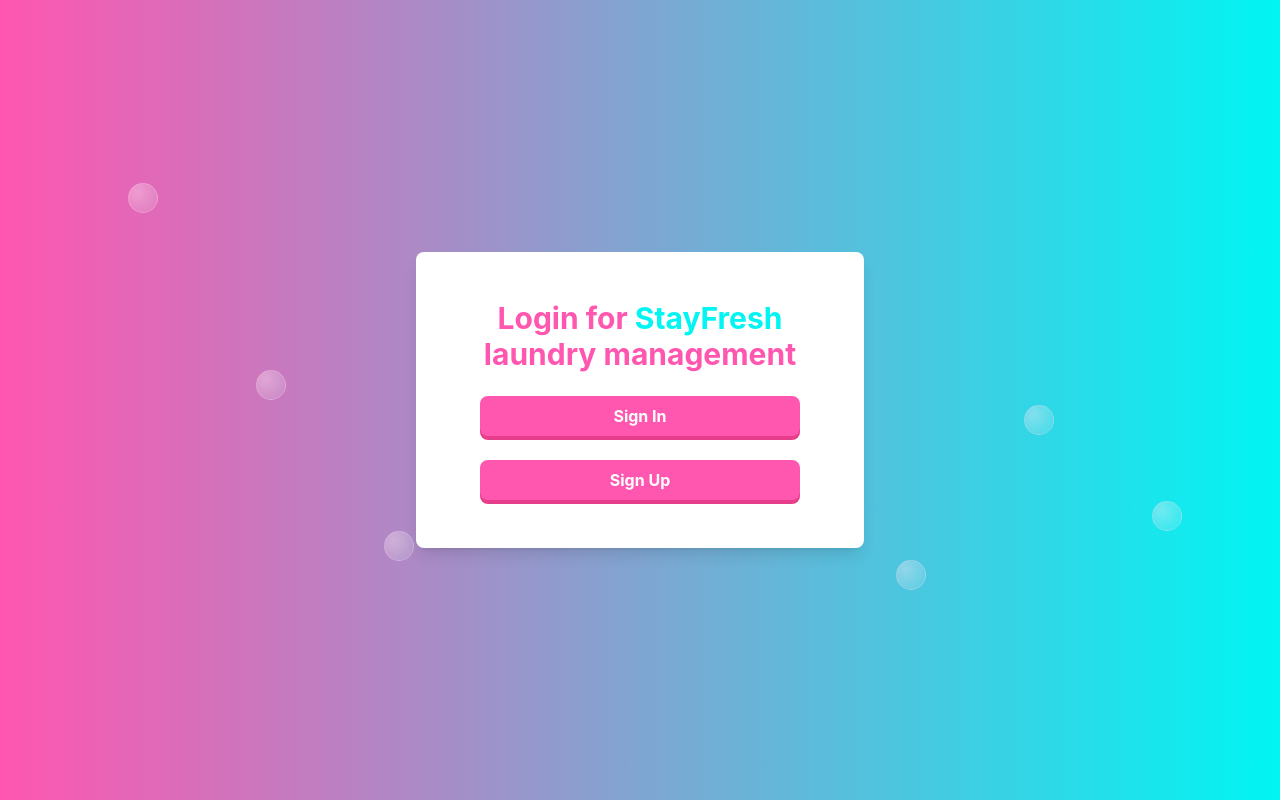
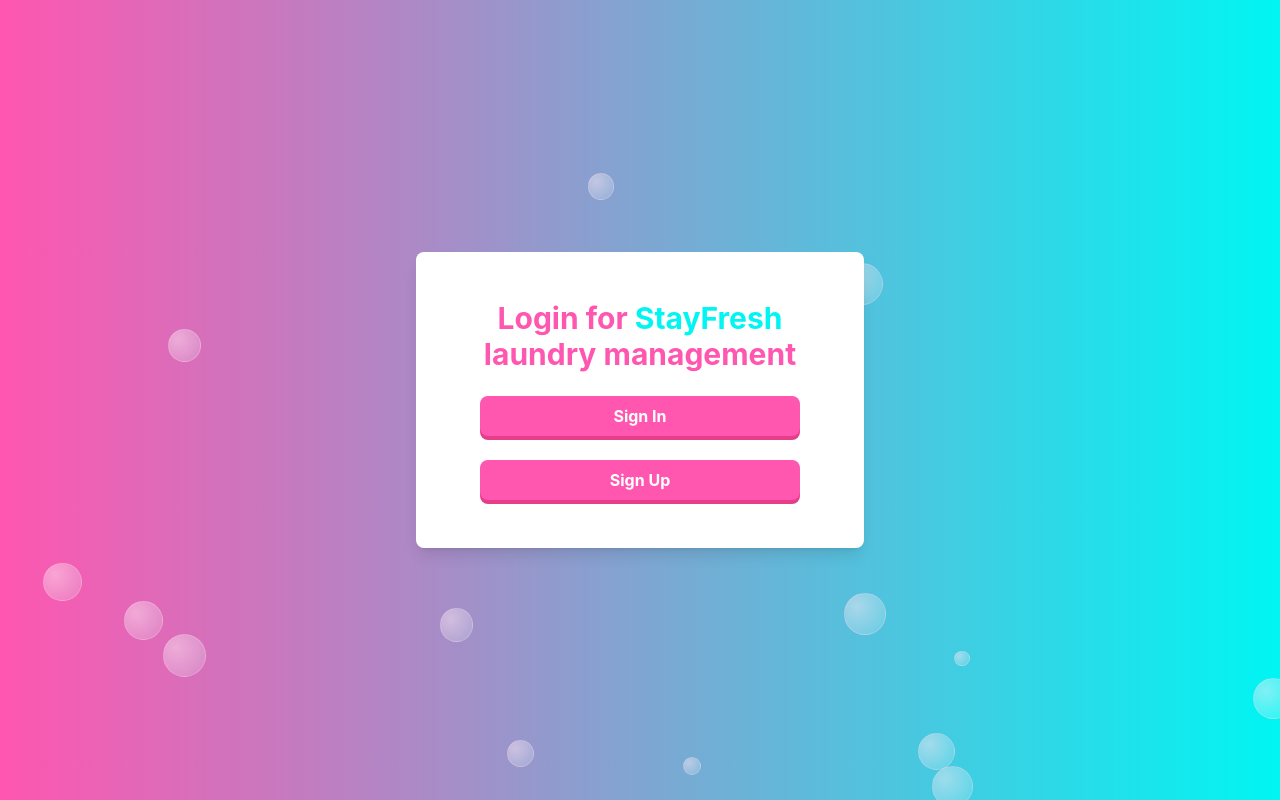
Before and after one commit to StayCare-Group/StayCare-Frontend, a Vue app in the folder StayCare/: page /LogorCreate in a window 1280 px wide. Built offline with nearby package versions, Linux system fonts and the light colour scheme; no server answers.

Commit message:
better bubbles

```diff
--- a/StayCare/src/Pages/CreateAccount.vue
+++ b/StayCare/src/Pages/CreateAccount.vue
@@ -1,8 +1,18 @@
 <script setup>
-import { ref } from 'vue'
+import { ref, computed } from 'vue'
 import { useRouter } from 'vue-router'
 import { registerUser } from '../api/auth'
 import { useAuthStore } from '../stores/auth.js'
+
+const bubbles = computed(() =>
+  Array.from({ length: 15 }, (_, i) => ({
+    id: i,
+    left: Math.random() * 96 + 2,
+    size: Math.random() * 30 + 15,
+    delay: Math.random() * 5,
+    duration: Math.random() * 4 + 4,
+  }))
+)
 
 const router = useRouter()
 const auth = useAuthStore()
@@ -52,15 +62,18 @@
 
 <template>
   <div class="template">
-    <div class="bubble" style="left: 10%; animation-delay: 0s;"></div>
-    <div class="bubble" style="left: 20%; animation-delay: 1s;"></div>
-    <div class="bubble" style="left: 30%; animation-delay: 2s;"></div>
-    <div class="bubble" style="left: 40%; animation-delay: 0.5s;"></div>
-    <div class="bubble" style="left: 50%; animation-delay: 1.5s;"></div>
-    <div class="bubble" style="left: 60%; animation-delay: 0.8s;"></div>
-    <div class="bubble" style="left: 70%; animation-delay: 2.2s;"></div>
-    <div class="bubble" style="left: 80%; animation-delay: 1.2s;"></div>
-    <div class="bubble" style="left: 90%; animation-delay: 1.8s;"></div>
+    <div
+      v-for="b in bubbles"
+      :key="b.id"
+      class="bubble"
+      :style="{
+        left: b.left + '%',
+        width: b.size + 'px',
+        height: b.size + 'px',
+        animationDelay: b.delay + 's',
+        animationDuration: b.duration + 's',
+      }"
+    />
     <div class="flex flex-col items-center justify-center bg-white px-8 py-12 rounded-lg shadow-lg max-w-md w-full" style="position: relative; z-index: 1;">
       <h1 class="text-3xl font-bold text-center text-[#FF56B0]">Login for <span class="text-[#00F5F3]">StayFresh</span> laundry management</h1>
       <input type="text" placeholder="Username" v-model="username" class="flex justify-center items-center mt-9 border-2 border-[#B8B8B8] bg-[#F5E7EC] rounded-lg px-4 py-1 w-half focus:outline-none focus:border-[#FF56B0] focus:ring-2 focus:ring-[#FF56B0]/40"/>
@@ -87,12 +100,11 @@
 .bubble {
   position: absolute;
   bottom: -20px;
-  width: 30px;
-  height: 30px;
   border-radius: 50%;
-  background: radial-gradient(circle at 30% 30%, rgba(255, 237, 247, 0.4), rgba(215, 255, 255, 0.1));
+  background: radial-gradient(circle at 30% 30%, rgba(255, 237, 247, 0.5), rgba(215, 255, 255, 0.15));
   border: 1px solid rgba(255, 207, 233, 0.3);
   animation: float 6s infinite ease-in;
+  pointer-events: none;
 }
 
 @keyframes float {
--- a/StayCare/src/Pages/Login.vue
+++ b/StayCare/src/Pages/Login.vue
@@ -1,7 +1,17 @@
 <script setup>
-import { ref } from 'vue'
+import { ref, computed } from 'vue'
 import { useRouter } from 'vue-router'
 import { useAuthStore } from '../stores/auth.js'
+
+const bubbles = computed(() =>
+  Array.from({ length: 15 }, (_, i) => ({
+    id: i,
+    left: Math.random() * 96 + 2,
+    size: Math.random() * 30 + 15,
+    delay: Math.random() * 5,
+    duration: Math.random() * 4 + 4,
+  }))
+)
 
 const router = useRouter()
 const auth = useAuthStore()
@@ -34,15 +44,18 @@
 
 <template>
   <div class="template">
-    <div class="bubble" style="left: 10%; animation-delay: 0s;"></div>
-    <div class="bubble" style="left: 20%; animation-delay: 1s;"></div>
-    <div class="bubble" style="left: 30%; animation-delay: 2s;"></div>
-    <div class="bubble" style="left: 40%; animation-delay: 0.5s;"></div>
-    <div class="bubble" style="left: 50%; animation-delay: 1.5s;"></div>
-    <div class="bubble" style="left: 60%; animation-delay: 0.8s;"></div>
-    <div class="bubble" style="left: 70%; animation-delay: 2.2s;"></div>
-    <div class="bubble" style="left: 80%; animation-delay: 1.2s;"></div>
-    <div class="bubble" style="left: 90%; animation-delay: 1.8s;"></div>
+    <div
+      v-for="b in bubbles"
+      :key="b.id"
+      class="bubble"
+      :style="{
+        left: b.left + '%',
+        width: b.size + 'px',
+        height: b.size + 'px',
+        animationDelay: b.delay + 's',
+        animationDuration: b.duration + 's',
+      }"
+    />
     <div class="flex flex-col items-center justify-center bg-white px-8 py-12 rounded-lg shadow-lg max-w-md w-full" style="position: relative; z-index: 1;">
       <h1 class="text-3xl font-bold text-center text-[#FF56B0]">Login for <span class="text-[#00F5F3]">StayFresh</span> laundry management</h1>
       <input type="email" required placeholder="Email or (Phone Number)" v-model="email" class="flex justify-center items-center mt-9 border-2 border-[#B8B8B8] bg-[#F5E7EC] rounded-lg px-4 py-1 w-half focus:outline-none focus:border-[#FF56B0] focus:ring-2 focus:ring-[#FF56B0]/40"/>
@@ -67,12 +80,11 @@
 .bubble {
   position: absolute;
   bottom: -20px;
-  width: 30px;
-  height: 30px;
   border-radius: 50%;
-  background: radial-gradient(circle at 30% 30%, rgba(255, 237, 247, 0.4), rgba(215, 255, 255, 0.1));
+  background: radial-gradient(circle at 30% 30%, rgba(255, 237, 247, 0.5), rgba(215, 255, 255, 0.15));
   border: 1px solid rgba(255, 207, 233, 0.3);
   animation: float 6s infinite ease-in;
+  pointer-events: none;
 }
 
 @keyframes float {
--- a/StayCare/src/Pages/LogorCreate.vue
+++ b/StayCare/src/Pages/LogorCreate.vue
@@ -1,5 +1,16 @@
 <script setup>
+import { computed } from 'vue'
 import { useRouter } from 'vue-router'
+
+const bubbles = computed(() =>
+  Array.from({ length: 15 }, (_, i) => ({
+    id: i,
+    left: Math.random() * 96 + 2,
+    size: Math.random() * 30 + 15,
+    delay: Math.random() * 5,
+    duration: Math.random() * 4 + 4,
+  }))
+)
 
 const router = useRouter()
 
@@ -14,15 +25,18 @@
 
 <template>
   <div class="template">
-    <div class="bubble" style="left: 10%; animation-delay: 0s;"></div>
-    <div class="bubble" style="left: 20%; animation-delay: 1s;"></div>
-    <div class="bubble" style="left: 30%; animation-delay: 2s;"></div>
-    <div class="bubble" style="left: 40%; animation-delay: 0.5s;"></div>
-    <div class="bubble" style="left: 50%; animation-delay: 1.5s;"></div>
-    <div class="bubble" style="left: 60%; animation-delay: 0.8s;"></div>
-    <div class="bubble" style="left: 70%; animation-delay: 2.2s;"></div>
-    <div class="bubble" style="left: 80%; animation-delay: 1.2s;"></div>
-    <div class="bubble" style="left: 90%; animation-delay: 1.8s;"></div>
+    <div
+      v-for="b in bubbles"
+      :key="b.id"
+      class="bubble"
+      :style="{
+        left: b.left + '%',
+        width: b.size + 'px',
+        height: b.size + 'px',
+        animationDelay: b.delay + 's',
+        animationDuration: b.duration + 's',
+      }"
+    />
     <div class="flex flex-col items-center justify-center bg-white px-8 py-12 rounded-lg shadow-lg max-w-md w-full" style="position: relative; z-index: 1;">
       <h1 class="text-3xl font-bold text-center text-[#FF56B0]">Login for <span class="text-[#00F5F3]">StayFresh</span> laundry management</h1>
       <button @click="goToLogin" class="mt-6 bg-[#FF56B0] text-white font-bold py-2 px-4 rounded-lg w-xs shadow-[0_4px_0_#E63E8A] hover:bg-[#00F5F3] hover:shadow-[inset_0_2px_6px_rgba(0,140,140,0.7)] transition duration-300">Sign In</button>
@@ -45,12 +59,11 @@
 .bubble {
   position: absolute;
   bottom: -20px;
-  width: 30px;
-  height: 30px;
   border-radius: 50%;
-  background: radial-gradient(circle at 30% 30%, rgba(255, 237, 247, 0.4), rgba(215, 255, 255, 0.1));
+  background: radial-gradient(circle at 30% 30%, rgba(255, 237, 247, 0.5), rgba(215, 255, 255, 0.15));
   border: 1px solid rgba(255, 207, 233, 0.3);
   animation: float 6s infinite ease-in;
+  pointer-events: none;
 }
 
 @keyframes float {
```
